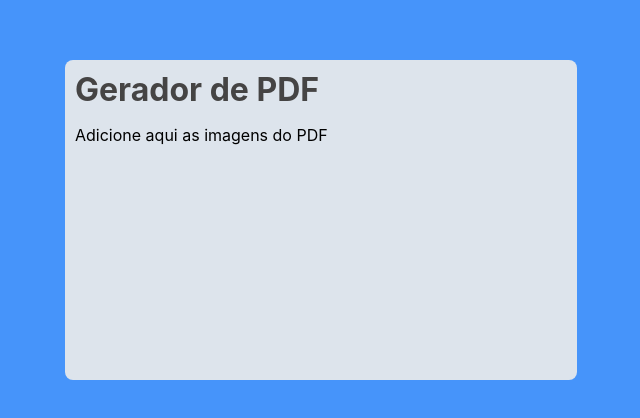
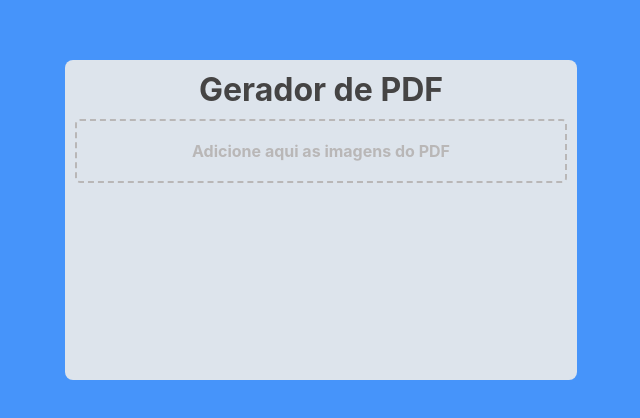
Before and after one commit to adilsongb/pdf-generator, a React (Create React App) app: page / in a window 1280 px wide. Shown: the part 180-598 px from the top of the page, without its empty margins (319-959 px from the left). Built offline with nearby package versions, Linux system fonts and the light colour scheme.

Commit message:
feat: customize text and input components

```diff
--- a/src/components/DropZone/index.tsx
+++ b/src/components/DropZone/index.tsx
@@ -1,9 +1,10 @@
-import React, { useEffect, useState } from 'react';
+import React, { useEffect, useMemo, useState } from 'react';
 import { useDropzone } from 'react-dropzone';
-import { ThumbsContainer, Thumb, ThumbInner, ThumbImg } from './style';
+import { DropZoneContainer, ThumbsContainer, Thumb, ThumbInner, ThumbImg } from './style';
 import type { File } from './types';
+import { Paragraph } from '@styles/Text';
 
-function Previews() {
+function DropZone() {
   const [files, setFiles] = useState<File[]>([]);
   const { getRootProps, getInputProps } = useDropzone({
     accept: {
@@ -16,7 +17,7 @@ function Previews() {
     }
   });
 
-  const thumbs = files.map(file => (
+  const thumbs = useMemo(() => files.map(file => (
     <Thumb key={file.name}>
       <ThumbInner>
         <ThumbImg
@@ -26,7 +27,7 @@ function Previews() {
         />
       </ThumbInner>
     </Thumb>
-  ));
+  )), [files])
 
   useEffect(() => {
     // Make sure to revoke the data uris to avoid memory leaks, will run on unmount
@@ -35,10 +36,10 @@ function Previews() {
 
   return (
     <section className="container">
-      <div {...getRootProps({ className: 'dropzone' })}>
+      <DropZoneContainer {...getRootProps({ className: 'dropzone' })}>
         <input {...getInputProps()} />
-        <p>Adicione aqui as imagens do PDF</p>
-      </div>
+        <Paragraph $Margin="20px">Adicione aqui as imagens do PDF</Paragraph>
+      </DropZoneContainer>
       <ThumbsContainer>
         {thumbs}
       </ThumbsContainer>
@@ -46,4 +47,4 @@ function Previews() {
   );
 }
 
-export default Previews;
+export default DropZone;
--- a/src/components/DropZone/style.ts
+++ b/src/components/DropZone/style.ts
@@ -1,4 +1,13 @@
+import Colors from '@styles/Colors';
 import styled from 'styled-components';
+
+const DropZoneContainer = styled.aside`
+  border: 2px dashed ${Colors.grayLight};
+  cursor: pointer;
+  text-align: center;
+  margin: 10px 0;
+  border-radius: 5px;
+`;
 
 const ThumbsContainer = styled.aside`
   display: flex;
@@ -29,4 +38,4 @@ const ThumbImg = styled.img`
   height: 100%;
 `;
 
-export { ThumbsContainer, Thumb, ThumbInner, ThumbImg };
+export { DropZoneContainer, ThumbsContainer, Thumb, ThumbInner, ThumbImg };
--- a/src/components/FileUpload/index.tsx
+++ b/src/components/FileUpload/index.tsx
@@ -1,13 +1,13 @@
 import React from 'react';
 import { Container } from './style';
 import { Title } from '@styles/Text';
-import Previews from '@components/DropZone';
+import DropZone from '@components/DropZone';
 
 function FileUpload() {
   return (
     <Container>
-      <Title>Gerador de PDF</Title>
-      <Previews />
+      <Title style={{ textAlign: 'center' }}>Gerador de PDF</Title>
+      <DropZone />
     </Container>
   );
 }
--- a/src/components/FileUpload/style.ts
+++ b/src/components/FileUpload/style.ts
@@ -4,7 +4,7 @@ const Container = styled.div`
   background-color: #DDE4EC;
   border-radius: 8px;
   width: 40vw;
-  height: 40vh;
+  min-height: 40vh;
   padding: 10px;
   box-sizing: border-box;
 `;
--- /dev/null
+++ b/src/styles/Colors.ts
@@ -0,0 +1,6 @@
+export const Colors = {
+  grayDark: '#454444',
+  grayLight: '#B9B7B7',
+}
+
+export default Colors;
--- a/src/styles/Text.ts
+++ b/src/styles/Text.ts
@@ -1,8 +1,16 @@
 import styled from 'styled-components';
+import Colors from './Colors';
+import type { Text } from './types';
 
-const Title = styled.h1`
-  margin: 0;
-  color: #454444;
+const Title = styled.h1<Text>`
+  margin: ${props => props.$Margin || 0};
+  color: ${props => props.$Color || Colors.grayDark};
 `;
 
-export { Title };
+const Paragraph = styled.p<Text>`
+  margin: ${props => props.$Margin || 0};
+  color: ${props => props.$Color || Colors.grayLight};
+  font-weight: bold;
+`;
+
+export { Title, Paragraph };
--- /dev/null
+++ b/src/styles/types.ts
@@ -0,0 +1,4 @@
+export type Text = {
+  $Color?: string;
+  $Margin?: string;
+}
```
